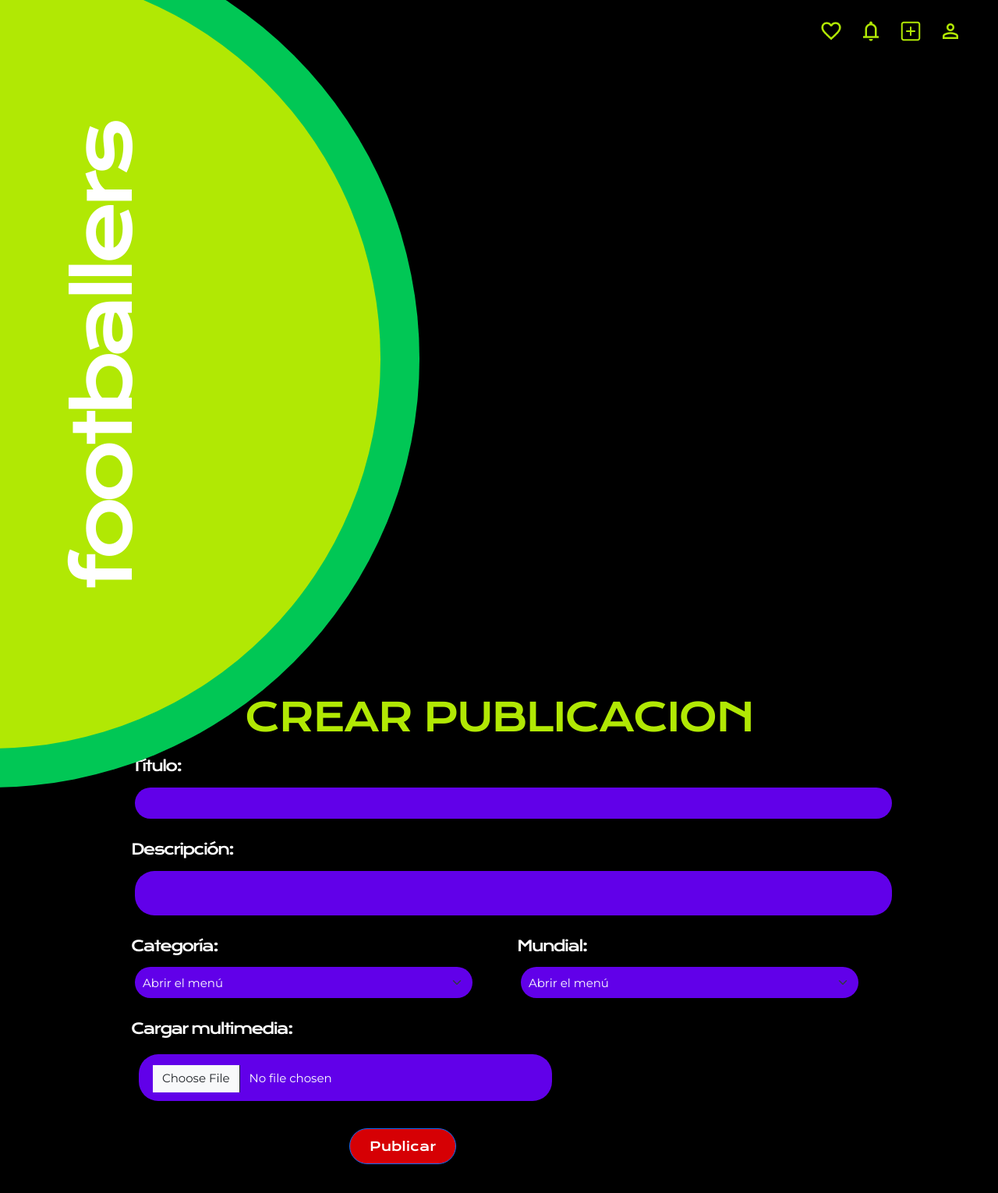
After one commit to moonsecarr/Base-de-Datos_PIA, a PHP site: page /Pantallas_PIA/CrearPublicacion.html in a window 1280 px wide. The commit adds this page. Shown: the whole page at 78% size. Run offline with PHP 8.4, Linux system fonts and the light colour scheme.

Commit message:
Pantallas faltantes

```diff
--- /dev/null
+++ b/Pantallas_PIA/CrearPublicacion.html
@@ -0,0 +1,143 @@
+<!DOCTYPE html>
+<html lang="es-mx">
+    <head>
+        <meta charset="UTF-8">
+        <meta name="viewport" content="width=device-width, initial-scale=1">
+        <title>CrearPublicacion</title>
+        <!-- Bootstrap -->
+        <link href="https://cdn.jsdelivr.net/npm/bootstrap@5.3.3/dist/css/bootstrap.min.css" rel="stylesheet">
+        <link rel="stylesheet" href="/Pantallas_PIA/styles.css" />
+    </head>
+
+    <header class="main_header" style="position: static;">
+        <div class="row" id="componentes_header">
+            <div class="col align-items-center">
+                <a href="/Pantallas_PIA/main.html" class="iconos_link me-3" title="Página Principal">
+                    <img src="/Pantallas_PIA/assets/footballers.png" class="float-start imagen_logo" alt="nameapp">
+                </a>
+            </div>
+
+            <div class="col iconos d-flex justify-content-end align-items-center">
+                <a href="/Pantallas_PIA/ReporteLikes.html" class="iconos_link me-3" title="Reporte de Likes">
+                    <img src="/Pantallas_PIA/assets/iconos/favorite.png" class="float-end iconos_img" alt="icono de likes">
+                </a>
+
+                <a href="/Pantallas_PIA/MisPublicaciones.html" class="iconos_link me-3" title="Mis Publicaciones">
+                    <img src="/Pantallas_PIA/assets/iconos/notifications.png" class="float-end iconos_img" alt="icono de notificaciones">
+                </a>
+
+                <a href="/Pantallas_PIA/CrearPublicacion.html" class="iconos_link me-3" title="Crear Nuevo Post">
+                    <img src="/Pantallas_PIA/assets/iconos/Plus square.png" class="float-end iconos_img" alt="icono de nuevo post">
+                </a>
+
+                <a href="/Pantallas_PIA/PerfilUsuario.html" class="iconos_link me-3" title="Perfil de Usuario">
+                    <img src="/Pantallas_PIA/assets/iconos/person (1).png" class="float-end iconos_img" alt="icono de usuario">
+                </a>
+            </div>
+        </div>
+    </header>
+
+    <body>
+        <div class=".container-fluid">
+            <div class="row align-items-center  vh-100" id="componentes_body_index">
+                <div class="col-4 position-relative" id="left-panel">
+                    <div class="half-circle">
+                         <div class="circle-container"></div>
+                        <div class="circle-container2"></div>
+                    </div>
+                    <div class="logo-text text-white">
+                        footballers
+                    </div>
+                </div>
+
+
+            <div class="col" id="form_IS" style="margin: 60px; margin-top: 0px;">
+                <h1 class="text-center" id="title_page" style="margin-bottom: 10px;">CREAR PUBLICACION</h1>
+                <div class="mb-1" id="forms">
+                    <label for="input_Usuario_IS" class="form-label" id="label_text" style="font-size: larger;">Título:</label>
+                    <input
+                        type="text"
+                        class="form-control"
+                        id="input_TituloPublicacion"
+                        name="input_TituloPublicacion"
+                        placeholder=""
+                        style="background-color: #6100E9; border: none; height: 40px; color: white; padding: 15px; font-size: 18px; margin: 5px; border-radius: 25px; width: 93%;">
+                </div>
+
+                <div class="mb-1" id="forms">
+                    <label for="input_Usuario_IS" class="form-label" id="label_text" style="font-size: larger;">Descripción:</label>
+                    <textarea
+                        id="input_DesPublicacion"
+                        name="input_DesPublicacion"
+                        class="form-control"
+                        placeholder="Escribe tu descripción aquí..."
+                        rows="1"
+                        oninput="adjustHeight(this)"
+                        style="
+                            background-color: #6100E9; border: none; color: white; padding: 15px; font-size: 18px; margin: 5px; border-radius: 25px; width: 93%;
+                            resize: none;
+                            overflow-y: hidden;
+                            min-height: 40px;
+                            max-height: 160px;">
+                    </textarea>
+                </div>
+
+                <div class="mb-1" id="forms" style="display: flex; margin-right: 5px;">
+                    <div class="col-5" style="margin-right: 62px;">
+                        <label for="input_Usuario_IS" class="form-label" id="label_text" style="font-size: larger;">Categoría:</label>
+
+                        <select class="form-select" name="select_Categorias" aria-label="Default select example" style="background-color: #6100E9; border: none; height: 40px; color: white; padding: 10px; font-size: 15px; margin: 5px; border-radius: 25px; width: 100%; ">
+                            <option selected>Abrir el menú</option>
+                            <option value="1">Goles</option>
+                            <option value="2">Historia</option>
+                            <option value="3">Leyendas</option>
+                        </select>
+                    </div>
+
+                    <div class="col-5">
+                        <label for="input_Usuario_IS" class="form-label" id="label_text" style="font-size: larger;">Mundial:</label>
+
+                        <select class="form-select" name="select_Mundiales" aria-label="Default select example" style="background-color: #6100E9; border: none; height: 40px; color: white; padding: 10px; font-size: 15px; margin: 5px; border-radius: 25px; width: 100%; ">
+                            <option selected>Abrir el menú</option>
+                            <option value="1">Uruguay 1930</option>
+                            <option value="2">Italia 1934</option>
+                            <option value="3">Francia 1938</option>
+                        </select>
+                    </div>
+
+                </div>
+
+
+
+                <div id="forms" class="mb-1" style="width: 700px;" >
+
+                    <label for="input_Usuario_IS" class="form-label" id="label_text" style="font-size: larger;">Cargar multimedia:</label>
+                    <input type="file" class="form-control" id="input_CargarMultiCP" name="CargarMultimediaCP" placeholder="" style="background-color: #6100E9; border: none; height: 60px; color: white; padding: 20px; padding-left: 30px; font-size: 15px; margin: 10px; border-radius: 25px; width: 530px;">
+
+                    <input class="btn btn-primary" type="submit" value="Publicar" id="btn_IS" name="btn_PublicarPubli" style="background-color: #D60004; margin: 25px; margin-left: 280px;">
+
+                </div>
+
+            </div>
+        </div>
+    </body>
+    <script>
+        function adjustHeight(el) {
+            const maxHeight = 160; // Altura máxima en píxeles (aprox. 6-7 líneas)
+
+            // 1. Restablecer la altura para calcular el scrollHeight correctamente
+            el.style.height = 'auto';
+
+            // 2. Determinar si se necesita scroll
+            if (el.scrollHeight <= maxHeight) {
+                // Si no ha alcanzado el máximo, expandir para mostrar todo el contenido
+                el.style.height = el.scrollHeight + 'px';
+                el.style.overflowY = 'hidden'; // Asegurar que el scroll esté oculto
+            } else {
+                // Si se supera el máximo (6 renglones), forzar la altura máxima
+                el.style.height = maxHeight + 'px';
+                el.style.overflowY = 'auto'; // 💡 Aparece la barra de desplazamiento
+            }
+        }
+    </script>
+</html>
--- a/Pantallas_PIA/styles.css
+++ b/Pantallas_PIA/styles.css
@@ -502,3 +502,33 @@ body{
     font-family: var(--font--2);
     font-size: 14px;
 }
+
+/*----------------------------REPORTE Y LIKES------------------------------------*/
+.contenedorReporte{
+    margin: 20px;
+    margin-left: 20%;
+    margin-right: 20%;
+
+}
+
+.containerREP{
+    background-color: var(--color-4);
+    border-radius: 15px;
+    padding-right: 10px;
+    padding-left: 15px;
+    padding-top: 15px;
+    padding-bottom: 5px;
+    font-family: var(--font--2);
+    font-size: 18px;
+    margin-bottom: 20px;
+}
+
+.iconos_reporte{
+    height: 35px;
+    margin-right: 10px;
+}
+
+.IconoContador{
+    margin-right: 10px;
+    font-size: 18px;
+}
```
Also changed, not shown: Pantallas_PIA/CrearMundial.html (added, +139 -0 lines), Pantallas_PIA/ReporteLikes.html (added, +103 -0 lines), Pantallas_PIA/assets/iconos/Message circle.png (added), Pantallas_PIA/assets/iconos/like.png (added), Pantallas_PIA/assets/targets/mexico.webp (deleted), 1 other file.
